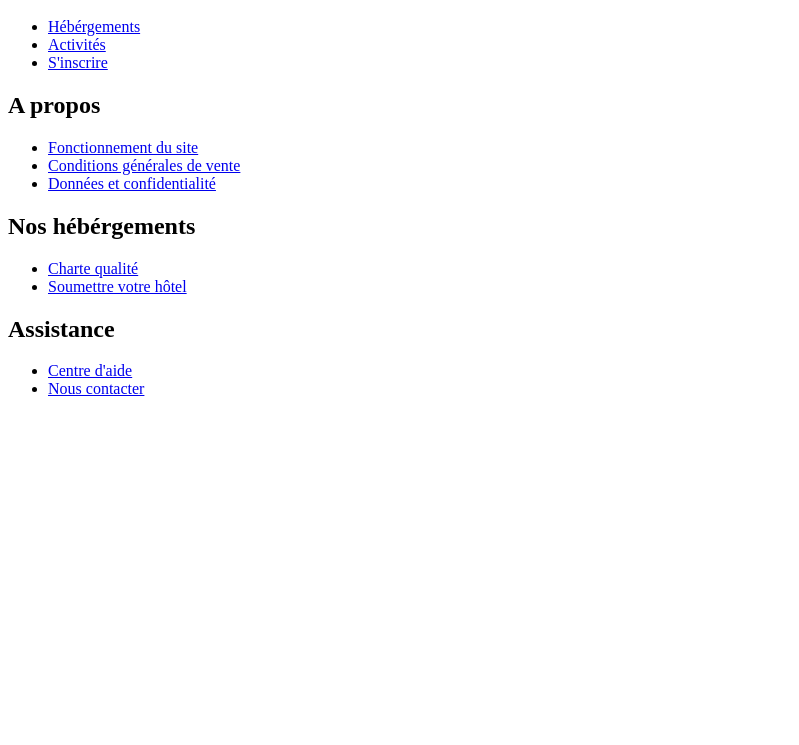
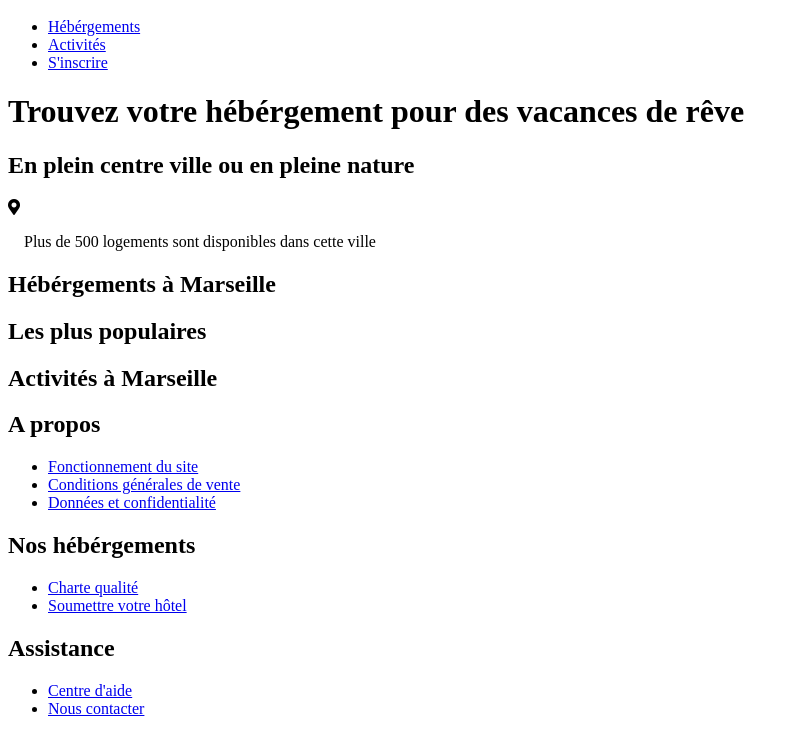
Before and after one commit to Dusan-O/ORESCANINDusan_2_27122020, a plain HTML site: page index.html in a window 1280 px wide. Shown: the part 55-800 px from the top of the page, without its empty margins (0-799 px from the left). Drawn offline with Linux system fonts and the light colour scheme.

Commit message:
Creation structure HTML

```diff
--- a/index.html
+++ b/index.html
@@ -5,30 +5,47 @@
     <meta name="viewport" content="width=device-width, initial-scale=1.0">
     <title>Reservia</title>
     <link rel="stylesheet" href="style.css" />
+    <link rel="stylesheet" href="https://use.fontawesome.com/releases/v5.12.1/css/all.css" crossorigin="anonymous">
+
 </head>
 
 <body>
-<header>
+    <div class="container">
+
+            <nav>
                 <img src="images/logo/Reservia.svg" alt="Logo" title="Logo Reservia" />
 
-    <nav>
                 <ul>
-            <li><a href="#hebergements">Hébérgements</a></li>
-            <li><a href="#activites">Activités</a></li>
-            <li><a href="#">S'inscrire</a></li>
-
+                    <li class="accomodations_btn"><a href="#hebergements">Hébérgements</a></li>
+                    <li class="activities_btn"><a href="#activites">Activités</a></li>
+                    <li class="signin"><a href="#">S'inscrire</a></li>
                 </ul>
             </nav>
+
+            <header>
+
+
+
+            <h1>Trouvez votre hébérgement pour des vacances de rêve</h1>
+            <h2>En plein centre ville ou en pleine nature</h2>
+
+            <i class="fas fa-map-marker-alt"></i>
+
+            <p><i class="far fa-info-circle">Plus de 500 logements sont disponibles dans cette ville</i></p>
+
 
             </header>
 
         <section>
-    <div id="conteneur">
+
             <div class="hebergements">
+                <h2>Hébérgements à Marseille</h2>
+
 
             </div>
 
         <div class="populaires">
+            <h2>Les plus populaires</h2>
 
         </div>
     </div>
@@ -36,13 +53,14 @@
 
 <section>
     <div="activites">
+        <h2>Activités à Marseille</h2>
 
     </div>
 </section>
 
 <footer>
     <div class="a_propos">
-        <h2>A propos</h2>
+        <h2><b>A propos</b></h2>
         <ul>
             <li><a href="#">Fonctionnement du site</a></li>
             <li><a href="#">Conditions générales de vente</a></li>
@@ -51,7 +69,7 @@
     </div>
 
     <div class="nos_hebergements">
-        <h2>Nos hébérgements</h2>
+        <h2><b>Nos hébérgements</b></h2>
         <ul>
             <li><a href="#">Charte qualité</a></li>
             <li><a href="#">Soumettre votre hôtel</a></li>
@@ -59,7 +77,7 @@
     </div>
 
     <div class="assistance">
-        <h2>Assistance</h2>
+        <h2><b>Assistance</b></h2>
         <ul>
             <li><a href="#">Centre d'aide</a></li>
             <li><a href="#">Nous contacter</a></li>
```
Lines whose indentation alone changed are shown as unchanged.
